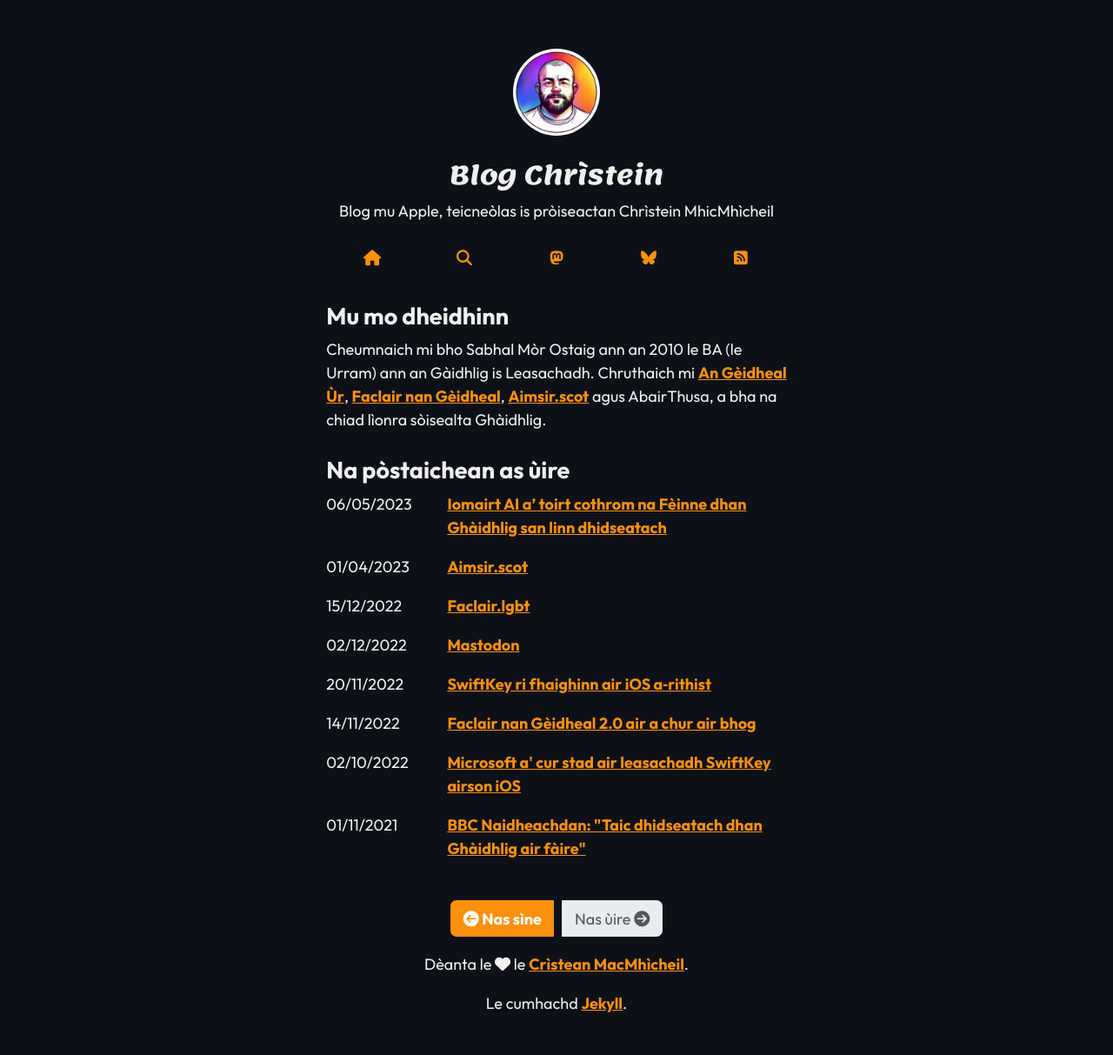
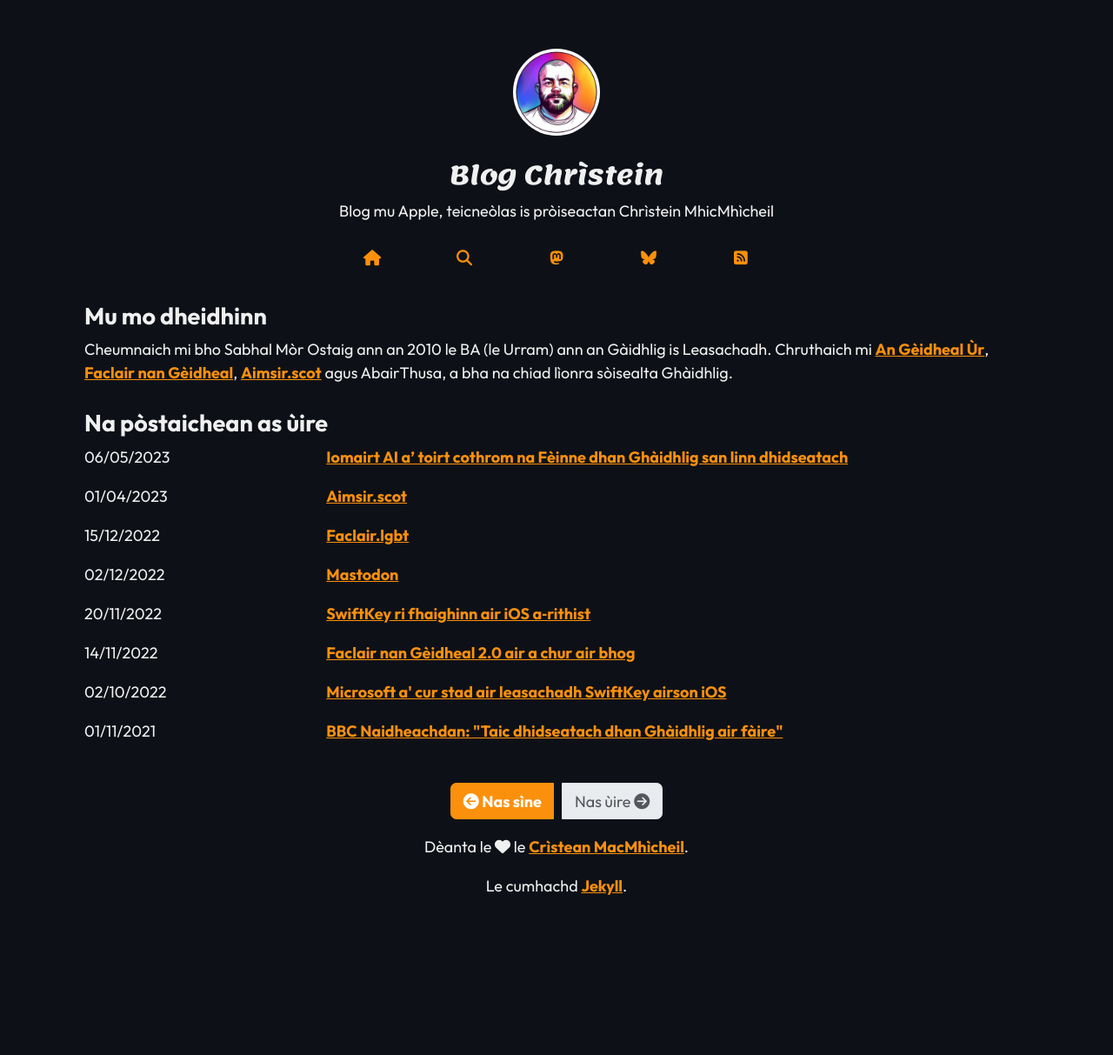
Before and after one commit to angeidheal/angeidheal.github.io, a Jekyll site: the page built from index.html, in a window 1280 px wide. Shown: the whole page at 87% size. Built offline with Jekyll 4.4.1, drawn with Linux system fonts in a browser that asks for light colours; nearby versions of some CDN libraries; the list of posts is cut into pages by our own code; after the commit the page ends 1078 px from its top, so only the background shows below that.

Commit message:
Update default.html

```diff
--- a/_layouts/default.html
+++ b/_layouts/default.html
@@ -49,11 +49,7 @@ layout: compress
     </div>
 
     <div class="container content-area">
-      <div class="row">
-        <div class="col-lg-6 offset-md-3">
-          {{ content }}
-        </div>
-      </div>
+      {{ content }}
     </div>
 
     <footer>
```
